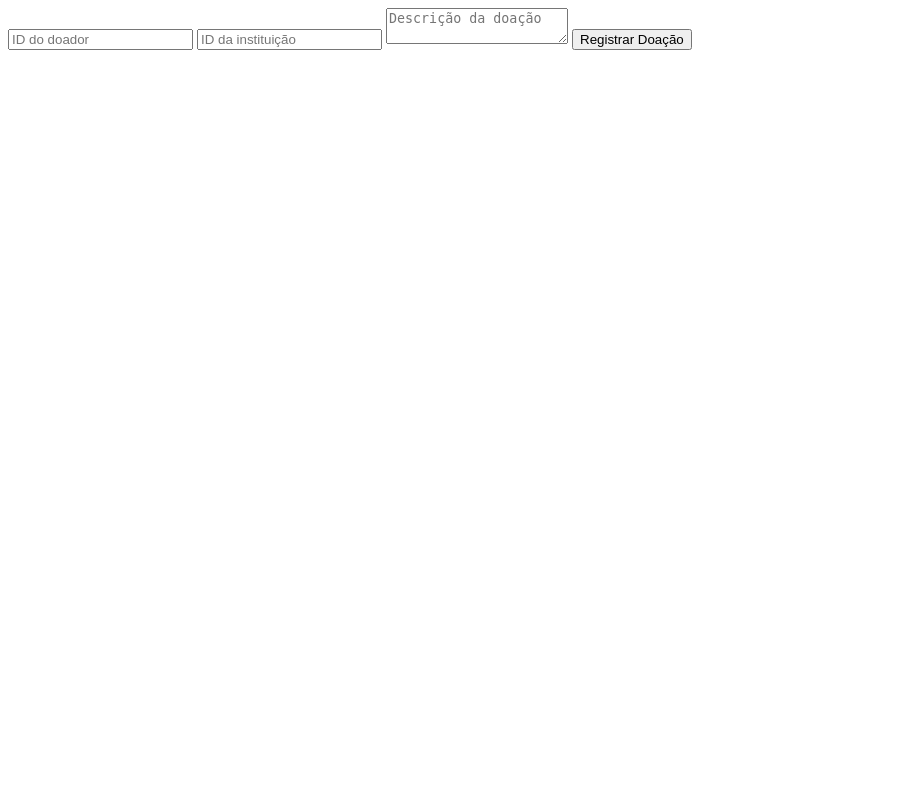
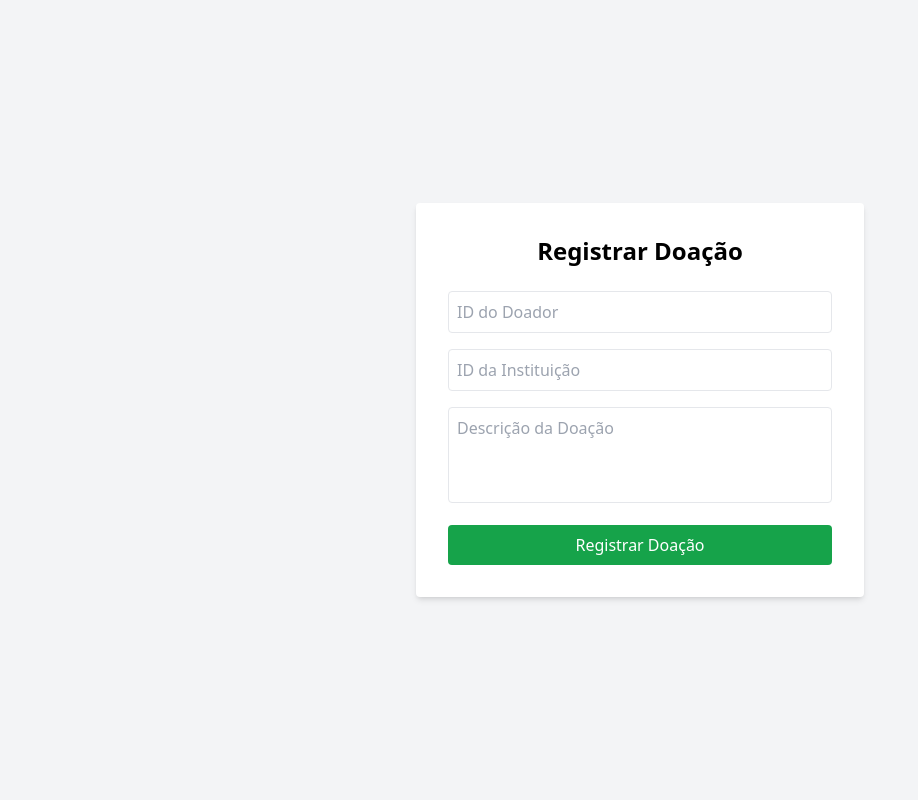
Before and after one commit to rayssarrsilva/doarAlimentosplat, a PHP site: page /public/form_doacao.php in a window 1280 px wide. Shown: the whole page, without its empty margins (0-918 px from the left). Run offline with PHP 8.4, Linux system fonts and the light colour scheme; some libraries are stand-ins or nearby versions.

Commit message:
desing doacao

```diff
--- a/public/form_doacao.php
+++ b/public/form_doacao.php
@@ -1,6 +1,21 @@
-<form method="POST" action="/mvc20251/controller/DoacaoController.php">
-  <input type="number" name="doador_id" placeholder="ID do doador">
-  <input type="number" name="instituicao_id" placeholder="ID da instituição">
-  <textarea name="descricao" placeholder="Descrição da doação"></textarea>
-  <button type="submit">Registrar Doação</button>
-</form>
+<!DOCTYPE html>
+<html lang="pt-br">
+<head>
+  <meta charset="UTF-8">
+  <title>Registrar Doação</title>
+  <script src="https://cdn.tailwindcss.com"></script>
+</head>
+<body class="bg-gray-100 flex justify-center items-center h-screen">
+  <form method="POST" action="/mvc20251/controller/DoacaoController.php" class="bg-white p-8 rounded shadow-md w-full max-w-md">
+    <h2 class="text-2xl font-bold text-center mb-6">Registrar Doação</h2>
+
+    <input type="number" name="doador_id" placeholder="ID do Doador" class="w-full mb-4 p-2 border rounded">
+
+    <input type="number" name="instituicao_id" placeholder="ID da Instituição" class="w-full mb-4 p-2 border rounded">
+
+    <textarea name="descricao" placeholder="Descrição da Doação" class="w-full mb-4 p-2 border rounded h-24 resize-none"></textarea>
+
+    <button type="submit" class="bg-green-600 text-white py-2 px-4 rounded w-full">Registrar Doação</button>
+  </form>
+</body>
+</html>
```
